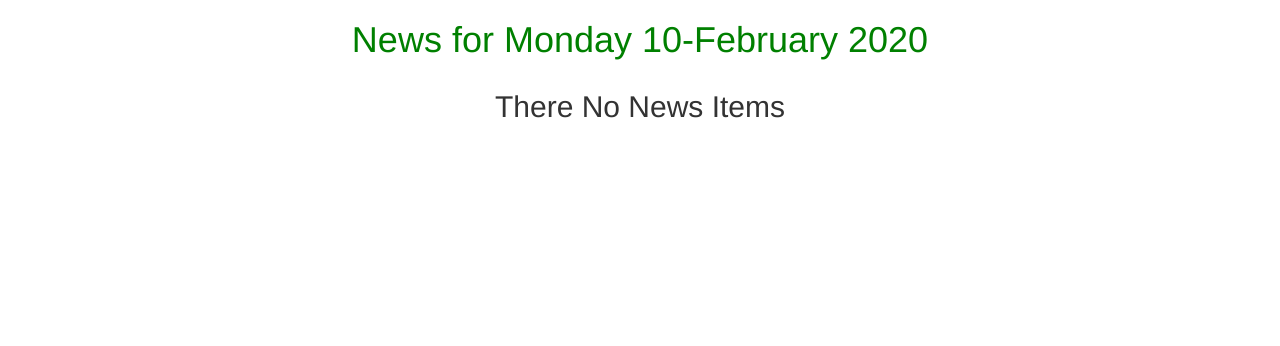
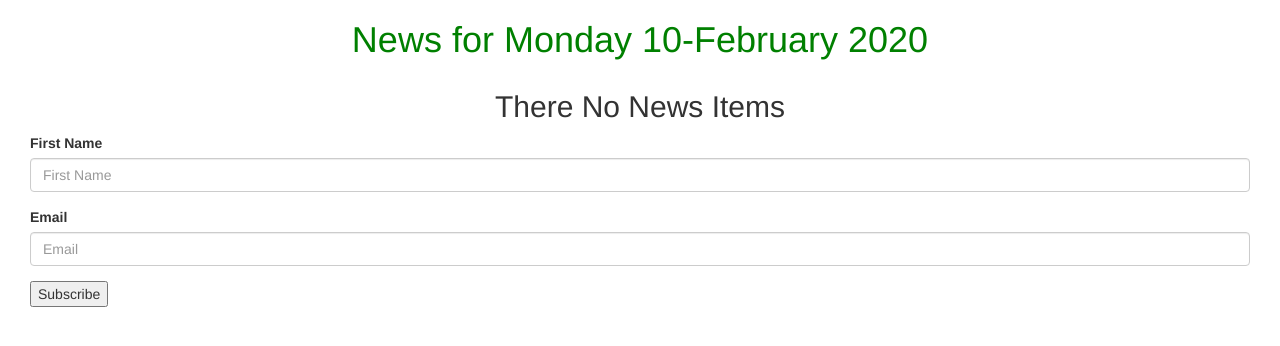
Before and after one commit to trevor-ngugi/moringa-tribune, a Django app: page / in a window 1280 px wide. Shown: the part 52-398 px from the top of the page. Run offline with Django 3.2, Linux system fonts and the light colour scheme; data that the repository does not hold is empty; some libraries are stand-ins or nearby versions.

Commit message:
fixed errors

```diff
--- a/news/templates/all-news/article.html
+++ b/news/templates/all-news/article.html
@@ -12,9 +12,7 @@
      <h1 class="text-center">{{article.title}}</h1>
    </div>
 
-   <div class="row">
-     <p>{{article.post}}</p>
-   </div>
+
 
    <div class="row">
     {% autoescape on %}
--- a/news/templates/all-news/today-news.html
+++ b/news/templates/all-news/today-news.html
@@ -1,4 +1,5 @@
 {%extends 'all-news/base.html'%}
+{% load bootstrap3 %}
 
 
 {% block content %}
@@ -26,6 +27,17 @@
   </div>
 
   {% endfor %}
+  <div class="container-fluid">
+
+    <form  action="{%url 'newsToday'%}" method="post">
+      {%csrf_token%}
+
+      {% bootstrap_form letterForm layout='inline' %}
+      <input type="submit" value="Subscribe">
+    </form>
+
+  </div>
+
 
 
 </div>
--- a/news/views.py
+++ b/news/views.py
@@ -44,18 +44,18 @@ def past_days_news(request,past_date):
 def news_today(request):
     date = dt.date.today()
     news = Article.todays_news()
-    # if request.method == 'POST':
-    #     form = NewsLetterForm(request.POST)
-        #if form.is_valid():
-    #         name = form.cleaned_data['your_name']
-    #         email = form.cleaned_data['email']
-    #         recipient = NewsLetterRecipients(name = name,email =email)
-    #         recipient.save()
-    #         #send_welcome_email(name,email) not working
-    #         HttpResponseRedirect('news_today')
-    # else:
-    #     form = NewsLetterForm()
-    return render(request, 'all-news/today-news.html', {"date": date,"news":news,})#"letterForm":form
+    if request.method == 'POST':
+        form = NewsLetterForm(request.POST)
+        if form.is_valid():
+            name = form.cleaned_data['your_name']
+            email = form.cleaned_data['email']
+            recipient = NewsLetterRecipients(name = name,email =email)
+            recipient.save()
+            send_welcome_email(name,email) #not working
+            HttpResponseRedirect('news_today')
+    else:
+        form = NewsLetterForm()
+    return render(request, 'all-news/today-news.html', {"date": date,"news":news,"letterForm":form})#"letterForm":form
 
 def search_results(request):
 
--- a/tribune/settings.py
+++ b/tribune/settings.py
@@ -157,6 +157,7 @@ USE_TZ = True
 # https://docs.djangoproject.com/en/1.11/howto/static-files/
 STATIC_ROOT = os.path.join(BASE_DIR, 'staticfiles')
 STATIC_URL = '/static/'
+LOGIN_REDIRECT_URL = '/'
 STATICFILES_DIRS = [
     os.path.join(BASE_DIR, "static"),
 ]
```
Also changed, not shown: media/articles/morty_0GiaoGG.jpg (added), media/articles/morty_VuAYuif.jpg (added).
